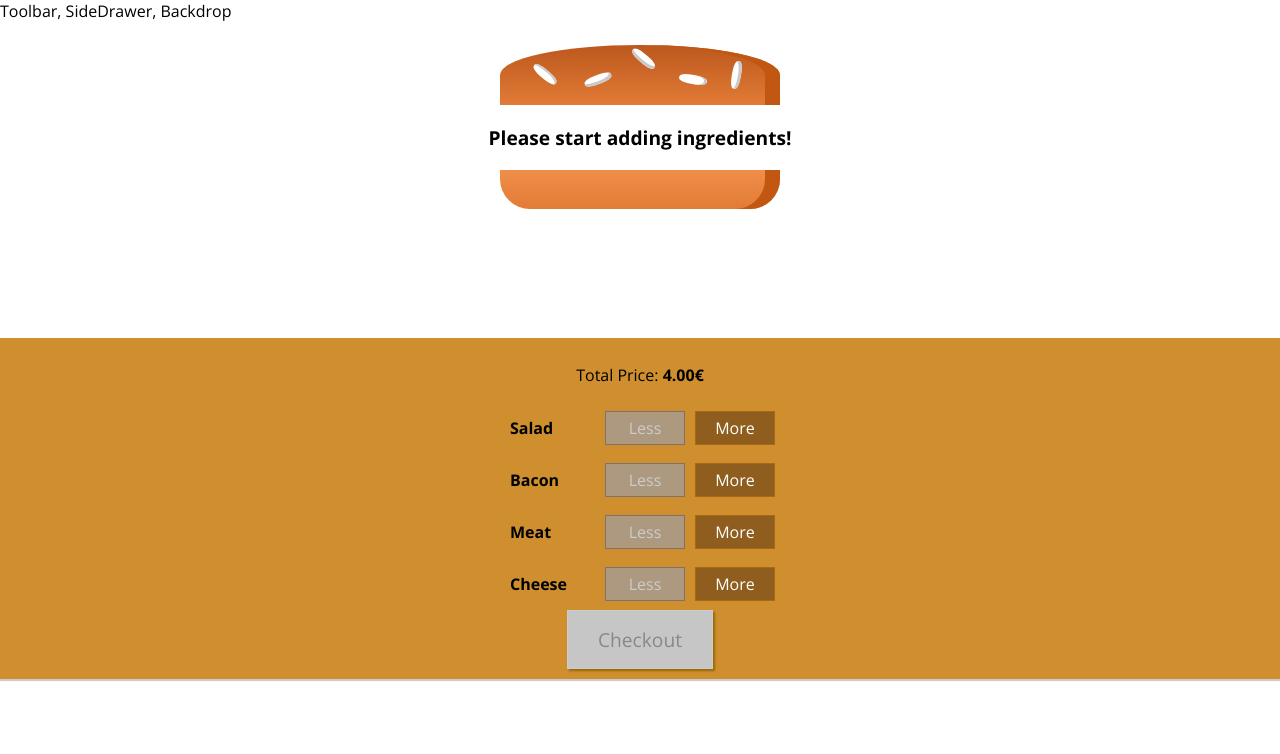
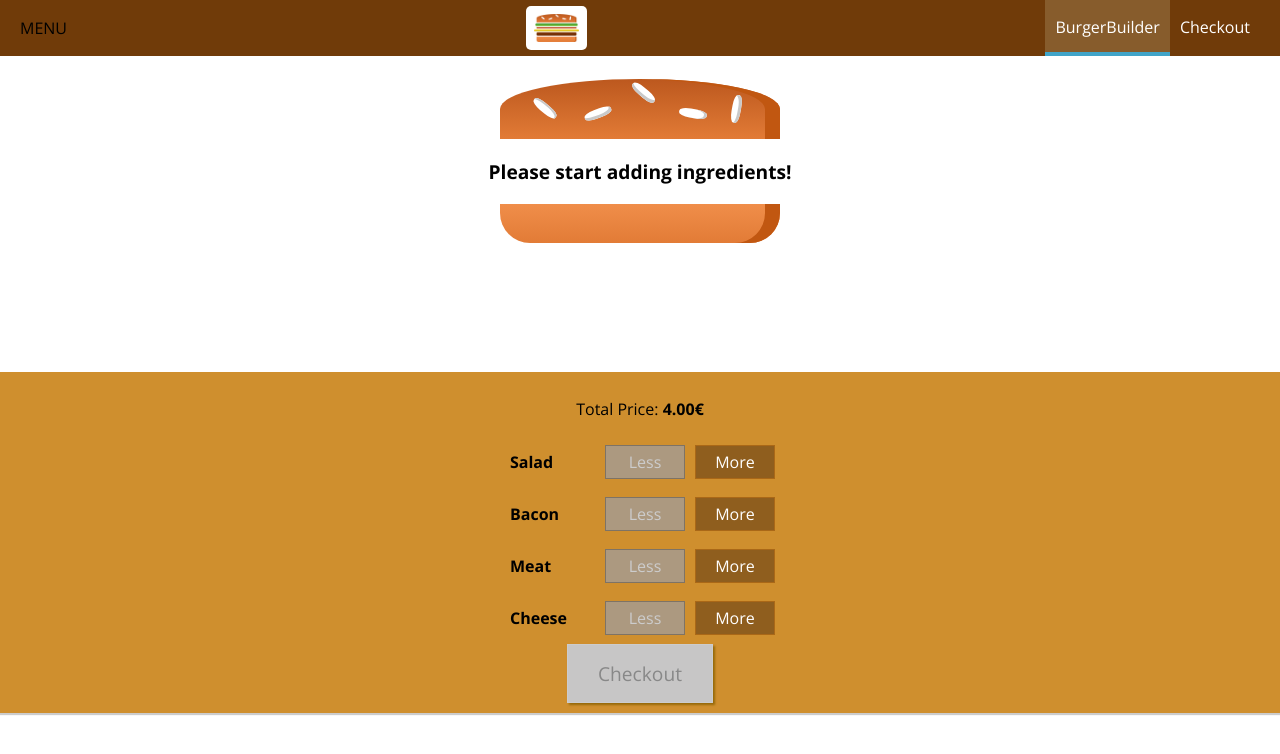
Before and after one commit to siluok3/burger-builder, a React app: page / in a window 1280 px wide. Shown: the top 754 px of the page. Built offline with nearby package versions, Linux system fonts and the light colour scheme.

Commit message:
Add static toolbar, the logo and static navigation items

```diff
--- a/src/components/Layout/Layout.js
+++ b/src/components/Layout/Layout.js
@@ -1,11 +1,13 @@
 import React from 'react';
+
+import Toolbar from '../Navigation/Toolbar/Toolbar';
 
 import classes from './Layout.module.css';
 
 const layout = props => {
   return (
     <React.Fragment>
-      <div>Toolbar, SideDrawer, Backdrop</div>
+      <Toolbar />
       <main className={classes.Content}>
         {props.children}
       </main>
--- a/src/components/Layout/Layout.module.css
+++ b/src/components/Layout/Layout.module.css
@@ -1,3 +1,3 @@
 .Content {
-  margin-top: 16px;
+  margin-top: 72px;
 }
--- /dev/null
+++ b/src/components/Layout/Logo/Logo.js
@@ -0,0 +1,12 @@
+import React from 'react';
+
+import burgerLogo from '../../../assets/images/burger-logo.png';
+import classes from './Logo.module.css';
+
+const logo = props => (
+  <div className={classes.Logo}>
+    <img src={burgerLogo} alt="MyBurger" />
+  </div>
+);
+
+export default logo;
--- /dev/null
+++ b/src/components/Layout/Logo/Logo.module.css
@@ -0,0 +1,11 @@
+.Logo {
+  background-color: white;
+  padding: 8px;
+  height: 80%;
+  box-sizing: border-box;
+  border-radius: 5px;
+}
+
+.Logo img {
+  height: 100%;
+}
--- /dev/null
+++ b/src/components/Navigation/NavigationItems/NavigationItem/NavigationItem.js
@@ -0,0 +1,14 @@
+import React from 'react';
+
+import classes from './NavigationItem.module.css';
+
+const navigationItem = props => (
+  <li className={classes.NavigationItem}>
+    <a
+      href={props.link}
+      className={props.active ? classes.active : null}
+    >{props.children}</a>
+  </li>
+);
+
+export default navigationItem;
--- /dev/null
+++ b/src/components/Navigation/NavigationItems/NavigationItem/NavigationItem.module.css
@@ -0,0 +1,25 @@
+.NavigationItem {
+  margin: 0;
+  box-sizing: border-box;
+  display: flex;
+  height: 100%;
+  align-items: center;
+}
+
+.NavigationItem a {
+  color: white;
+  text-decoration: none;
+  height: 100%;
+  padding: 16px 10px;
+  border-bottom: 4px solid transparent;
+  box-sizing: border-box;
+  display: block;
+}
+
+.NavigationItem a:hover,
+.NavigationItem a:active,
+.NavigationItem a.active {
+  background-color: #875c2c;
+  border-bottom: 4px solid #40a4c8;
+  color: white;
+}
--- /dev/null
+++ b/src/components/Navigation/NavigationItems/NavigationItems.js
@@ -0,0 +1,14 @@
+import React from 'react';
+
+import NavigationItem from './NavigationItem/NavigationItem';
+
+import classes from './NavigationItems.module.css'
+
+const navigationItems = () => (
+  <ul className={classes.NavigationItems}>
+    <NavigationItem link="/" active>BurgerBuilder</NavigationItem>
+    <NavigationItem link="/">Checkout</NavigationItem>
+  </ul>
+);
+
+export default navigationItems;
--- /dev/null
+++ b/src/components/Navigation/NavigationItems/NavigationItems.module.css
@@ -0,0 +1,8 @@
+.NavigationItems {
+  margin: 0;
+  padding: 0;
+  list-style: none;
+  display: flex;
+  align-items: center;
+  height: 100%;
+}
--- /dev/null
+++ b/src/components/Navigation/Toolbar/Toolbar.js
@@ -0,0 +1,18 @@
+import React from 'react';
+
+import Logo from '../../Layout/Logo/Logo';
+import NavigationItems from '../NavigationItems/NavigationItems';
+
+import classes from './Toolbar.module.css';
+
+const toolbar = props => (
+  <header className={classes.Toolbar}>
+    <div>MENU</div>
+    <Logo />
+    <nav>
+      <NavigationItems />
+    </nav>
+  </header>
+);
+
+export default toolbar;
--- /dev/null
+++ b/src/components/Navigation/Toolbar/Toolbar.module.css
@@ -0,0 +1,18 @@
+.Toolbar {
+  height: 56px;
+  width: 100%;
+  position: fixed;
+  top: 0;
+  left: 0;
+  background-color: #703B09;
+  display: flex;
+  justify-content: space-between;
+  align-items: center;
+  padding: 0 20px;
+  box-sizing: border-box;
+  z-index: 90;
+}
+
+.Toolbar nav {
+  height: 100%;
+}
```
Also changed, not shown: src/assets/images/burger-logo.png (added).
